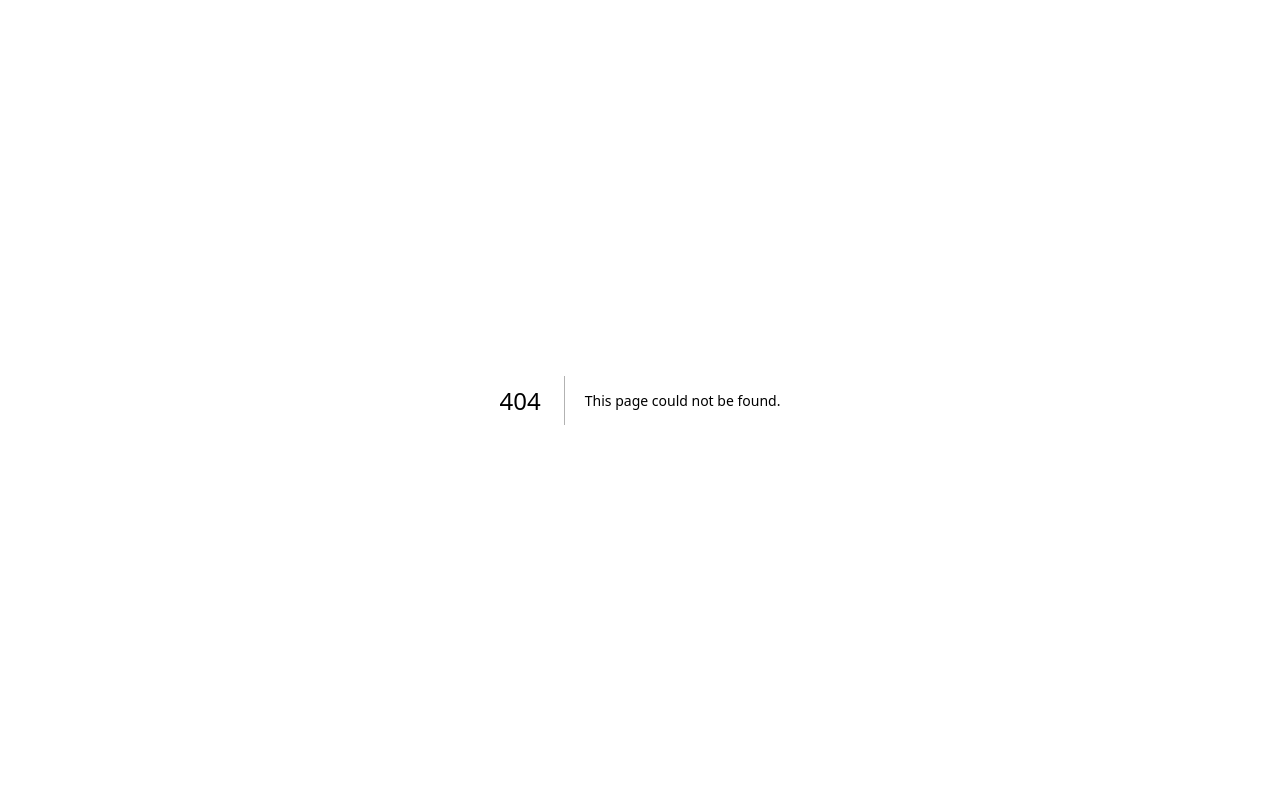
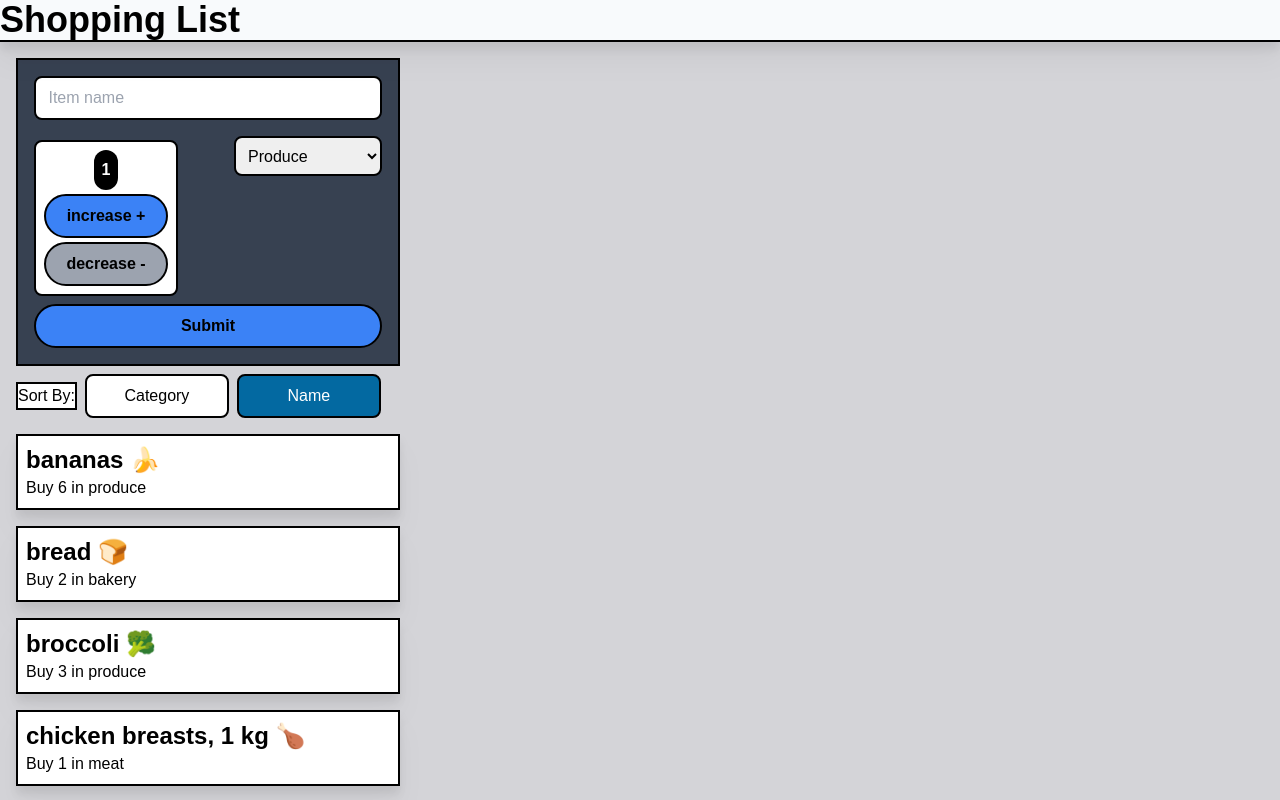
Before and after one commit to tienphap1405/cprg306-assignments, a Next.js app: page /week-7 in a window 1280 px wide. Before the commit this address had no page. Shown: the top 800 px of the page. Built offline with nearby package versions, Linux system fonts and the light colour scheme.

Commit message:
week-7 submission

```diff
--- a/app/page.js
+++ b/app/page.js
@@ -9,6 +9,7 @@
       <p><Link href={"/week-4"}>Link to week-4 page</Link></p>
       <p><Link href={"/week-5"}>Link to week-5 page</Link></p>
       <p><Link href={"/week-6"}>Link to week-6 page</Link></p>
+      <p><Link href={"/week-7"}>Link to week-7 page</Link></p>
     </div>
   );
 }
--- /dev/null
+++ b/app/week-7/item-list.js
@@ -0,0 +1,54 @@
+"use client";
+
+import Item from "./item";
+import { useState } from "react";
+
+
+export default function ItemList({ItemData}){
+  const [sortBy, setSortBy] = useState("name");
+
+
+  if (sortBy === "category") {
+    ItemData.sort((a, b) => a.category.localeCompare(b.category));
+  }
+  else if (sortBy === "name") {
+    ItemData.sort((a, b) => a.name.localeCompare(b.name));
+  }
+    return(
+        <main>
+            <div className="flex flex-row m-2">
+                <p className="m-2 text-black bg-white max-w-sm border-black border-2">Sort By:</p>
+                <button
+                    className={`mr-2 p-2 border-2 border-black rounded-lg w-36
+                        ${sortBy === "category" ? "bg-sky-700 text-white" : "bg-white text-black"}
+                        hover:bg-sky-700 hover:text-white`}
+                    onClick={() => setSortBy("category")}
+                    >
+                    Category
+                </button>
+                <button
+                    className={`mr-2 p-2 border-2 border-black rounded-lg w-36
+                        ${sortBy === "name" ? "bg-sky-700 text-white" : "bg-white text-black"}
+                        hover:bg-sky-700 hover:text-white`}
+                    onClick={() => setSortBy("name")}
+                    >
+                    Name
+                </button>
+            </div>
+
+            <div>
+                <ul>
+                    {ItemData.map( (item) => (
+                        <Item
+                            id = {item.id}
+                            name = {item.name}
+                            quantity = {item.quantity}
+                            category = {item.category}
+                        />
+
+                    ))}
+                </ul>
+            </div>
+        </main>
+    );
+}
--- /dev/null
+++ b/app/week-7/item.js
@@ -0,0 +1,9 @@
+export default function Item(props){
+    let {name, quantity, category} = props;
+    return(
+        <ul className="text-black bg-white p-2 m-4 drop-shadow-xl max-w-sm border-black border-2">
+            <li className="font-bold text-2xl ">{name}</li>
+            <li>Buy {quantity} in {category}</li>
+        </ul>
+    );
+}
--- /dev/null
+++ b/app/week-7/items.json
@@ -0,0 +1,74 @@
+[
+    {
+      "id": "1h2GJKH12gkHG31h1H",
+      "name": "milk, 4 L 🥛",
+      "quantity": 1,
+      "category": "dairy"
+    },
+    {
+      "id": "2KJH3k2j3H1k2J3K1H",
+      "name": "bread 🍞",
+      "quantity": 2,
+      "category": "bakery"
+    },
+    {
+      "id": "3h2KJH3k2j3H1k2J3",
+      "name": "eggs, dozen 🥚",
+      "quantity": 2,
+      "category": "dairy"
+    },
+    {
+      "id": "4k2J3K1H2GJKH12gk",
+      "name": "bananas 🍌",
+      "quantity": 6,
+      "category": "produce"
+    },
+    {
+      "id": "5H1h1H2KJH3k2j3H",
+      "name": "broccoli 🥦",
+      "quantity": 3,
+      "category": "produce"
+    },
+    {
+      "id": "6H1k2J3K1H2GJKH1",
+      "name": "chicken breasts, 1 kg 🍗",
+      "quantity": 1,
+      "category": "meat"
+    },
+    {
+      "id": "7gkHG31h1H2KJH3k",
+      "name": "pasta sauce 🍝",
+      "quantity": 3,
+      "category": "canned goods"
+    },
+    {
+      "id": "8j3H1k2J3K1H2GJK",
+      "name": "spaghetti, 454 g 🍝",
+      "quantity": 2,
+      "category": "dry goods"
+    },
+    {
+      "id": "9H12gkHG31h1H2KJ",
+      "name": "toilet paper, 12 pack 🧻",
+      "quantity": 1,
+      "category": "household"
+    },
+    {
+      "id": "10H3k2j3H1k2J3K1",
+      "name": "paper towels, 6 pack",
+      "quantity": 1,
+      "category": "household"
+    },
+    {
+      "id": "11k2J3K1H2GJKH12",
+      "name": "dish soap 🍽️",
+      "quantity": 1,
+      "category": "household"
+    },
+    {
+      "id": "12GJKH12gkHG31h1",
+      "name": "hand soap 🧼",
+      "quantity": 4,
+      "category": "household"
+    }
+]
--- /dev/null
+++ b/app/week-7/new-item.js
@@ -0,0 +1,67 @@
+"use client"
+import { useState } from "react";
+
+
+export default function NewItem({onAddItem}) {
+    const [quantity, setQuantity] = useState(1);
+    const [category, setCategory] = useState("produce");
+    const [name, setName] = useState("");
+
+
+    const handleSubmit = (event) => {
+        event.preventDefault();
+        const newID = Math.floor(Math.random()*1000);
+        const newitems = {id:newID, name, quantity, category};
+        onAddItem(newitems);
+
+        setQuantity(1);
+        setCategory("produce");
+        setName("");
+    }
+
+    const handleCategoryOption = (val) =>{
+        setCategory(val.target.value)
+    }
+    const handleNameInput = (val) => {
+        setName(val.target.value)
+    }
+    const increment = () => {
+        if (quantity < 20){
+            setQuantity(quantity + 1)
+        }
+    };
+
+    const decrement = () => {
+        if (quantity > 1){
+            setQuantity(quantity - 1)
+        }
+    };
+    return(
+        <main className= "flex justify-left">
+            <form onSubmit={handleSubmit}  className= "p-4 mt-4 ml-4 border-black border-2 ml-12 bg-gray-700 w-full max-w-sm flex-col">
+                <input value= {name} className="rounded-lg mb-4 w-full p-2 border-black border-2 text-black" type= "text" placeholder=" Item name" onChange= {handleNameInput} required />
+                <div className="flex justify-between">
+                    <div className= "rounded-lg w-36 p-2 mt-1 mb-1 flex items-center bg-white flex-col border-black border-2">
+                        <h1 className= "text-black font-bold bg-black text-white rounded-full p-2 mb-1">{quantity}</h1>
+                        <button type="button" disabled={quantity === 20} onClick= {increment} className="w-full mb-1 bg-blue-500 active:bg-white text-black font-bold py-2 px-4 rounded-full disabled:bg-gray-400 border-2 border-black">increase +</button>
+                        <button type="button" disabled={quantity === 1} onClick= {decrement} className="w-full bg-white active:bg-yellow-400 text-black font-bold py-2 px-4 rounded-full disabled:bg-gray-400 border-2 border-black">decrease -</button>
+                    </div>
+                    <select value={category} onChange= {handleCategoryOption} className= "h-10 text-black border-black border-2 ml-1 p-2 rounded-lg" >
+                        <option value= {"Produce"}>Produce</option>
+                        <option value= "Dairy">Dairy</option>
+                        <option value= "Bakery">Bakery</option>
+                        <option value= "Meat">Meat</option>
+                        <option value= "Frozen Foods">Frozen Foods</option>
+                        <option value= "Canned Goods">Canned Goods</option>
+                        <option value= "Dry Goods">Dry Goods</option>
+                        <option value= "Beverages">Beverages</option>
+                        <option value= "Snacks">Snacks</option>
+                        <option value= "Household">Household</option>
+                        <option value= "Other">Other</option>
+                    </select>
+                </div>
+                <button type= "submit" className= " w-full border-2 border-black bg-blue-500 active:bg-white text-black font-bold py-2 px-4 rounded-full mt-1">Submit</button>
+            </form>
+        </main>
+    );
+}
--- /dev/null
+++ b/app/week-7/page.js
@@ -0,0 +1,21 @@
+"use client";
+import Item from "./item";
+import ItemData from "./items.json";
+import ItemList from "./item-list";
+import NewItem from "./new-item";
+import { useState } from "react";
+
+export default function Page(){
+    const [items, setItem] = useState(ItemData);
+
+    const handleAddItem = (newitems) => {
+        setItem([...items, newitems])
+    }
+    return(
+        <main className="bg-zinc-300">
+            <h1 className="font-extrabold text-4xl drop-shadow-xl text-black bg-slate-50 border-black border-b-2">Shopping List</h1>
+            <NewItem onAddItem = {handleAddItem}></NewItem>
+            <ItemList ItemData = {items}></ItemList>
+        </main>
+    );
+}
```
